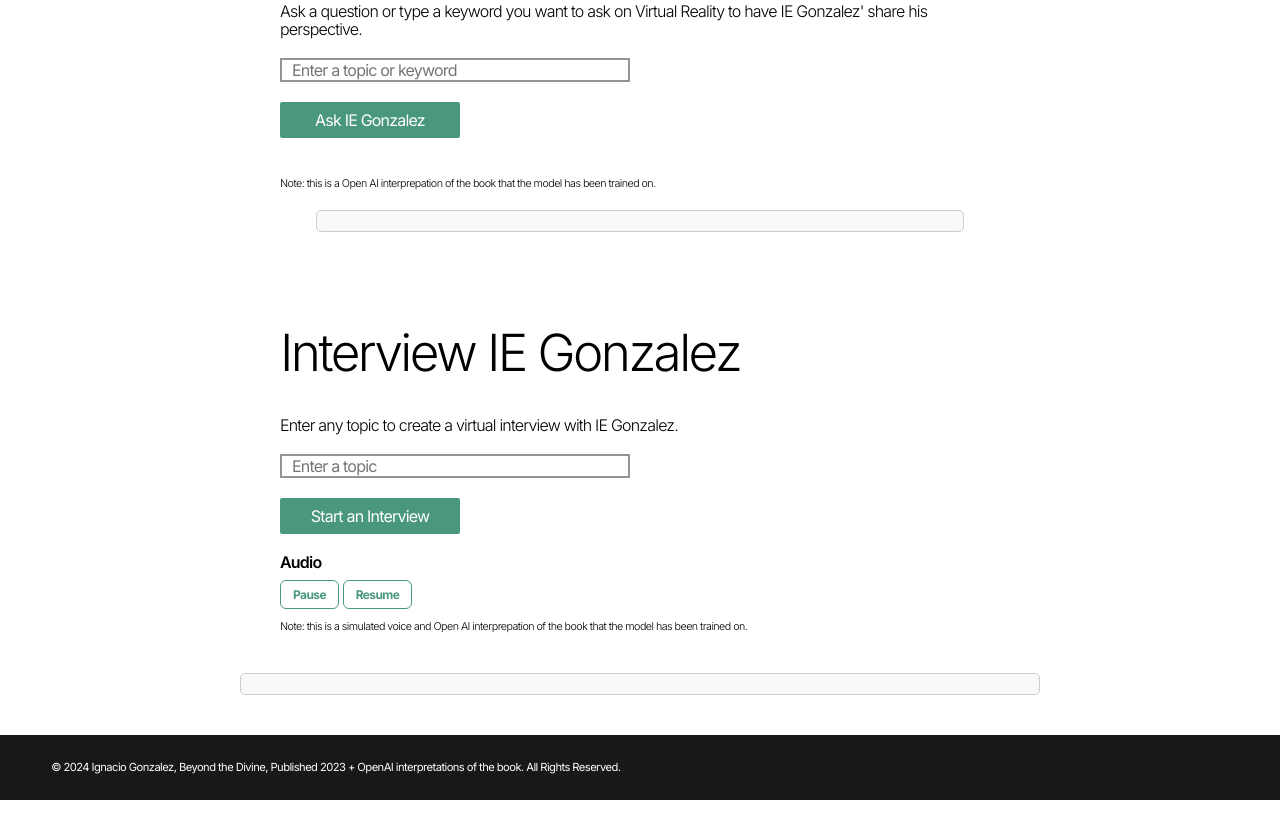
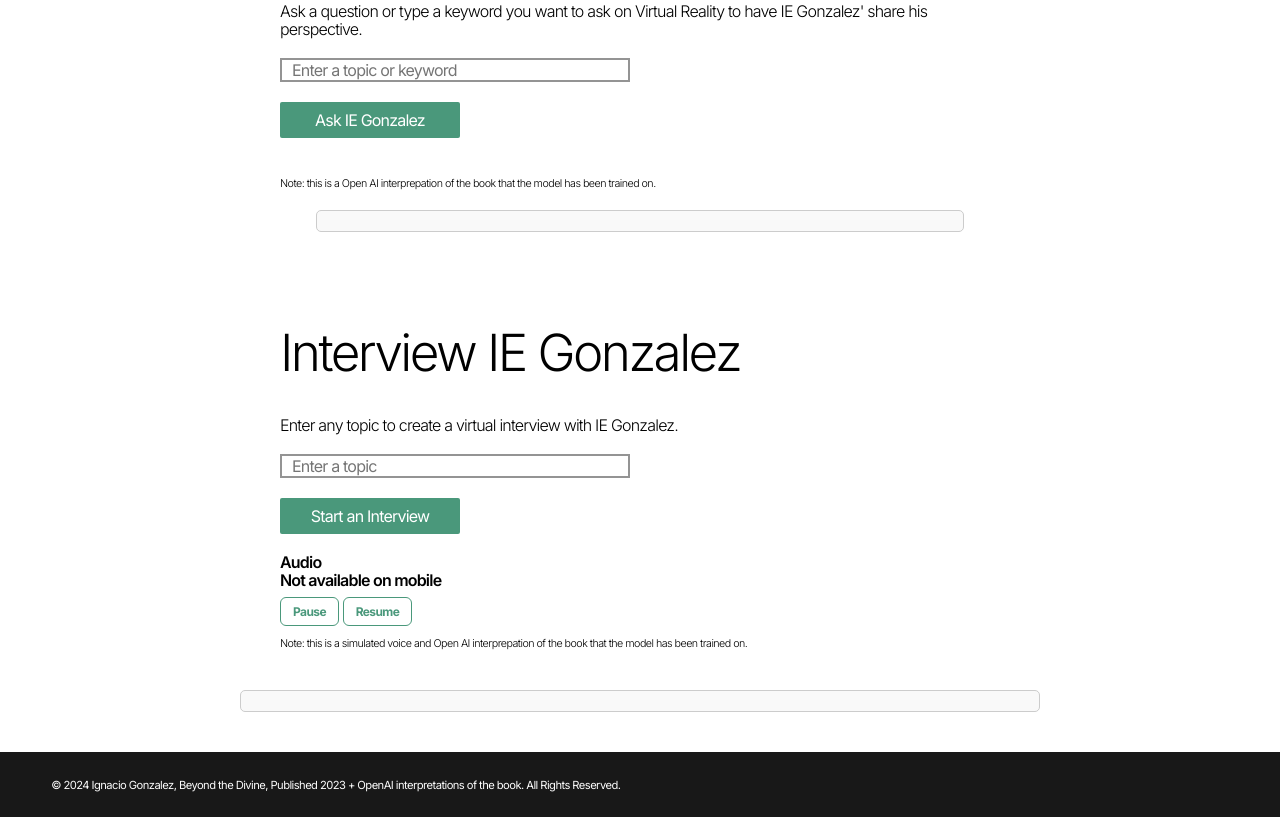
Before and after one commit to narmanios/devine, a plain HTML site: page public/index.html in a window 1280 px wide. Shown: the part 2554-3371 px from the top of the page. Drawn offline with nearby package versions, Linux system fonts and the light colour scheme.

Commit message:
audio notification

```diff
--- a/public/index.html
+++ b/public/index.html
@@ -107,7 +107,7 @@
             <button id="get-interview">Start an Interview</button>
 
             <div class="controls">
-                <h5>Audio</h5>
+                <h5>Audio <br>Not available on mobile</h5>
 
                 <button id="pause" class="controls-button">Pause</button>
                 <button id="resume" class="controls-button">Resume</button>
```
